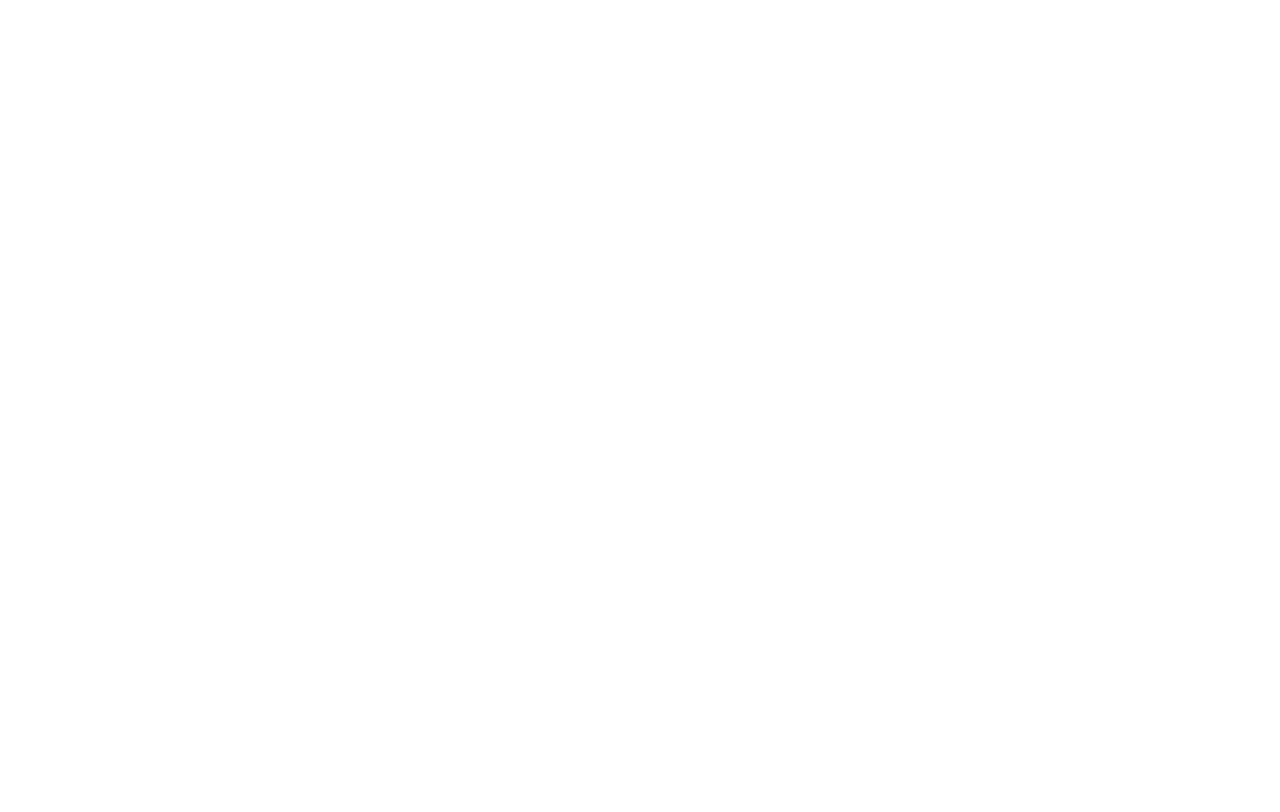
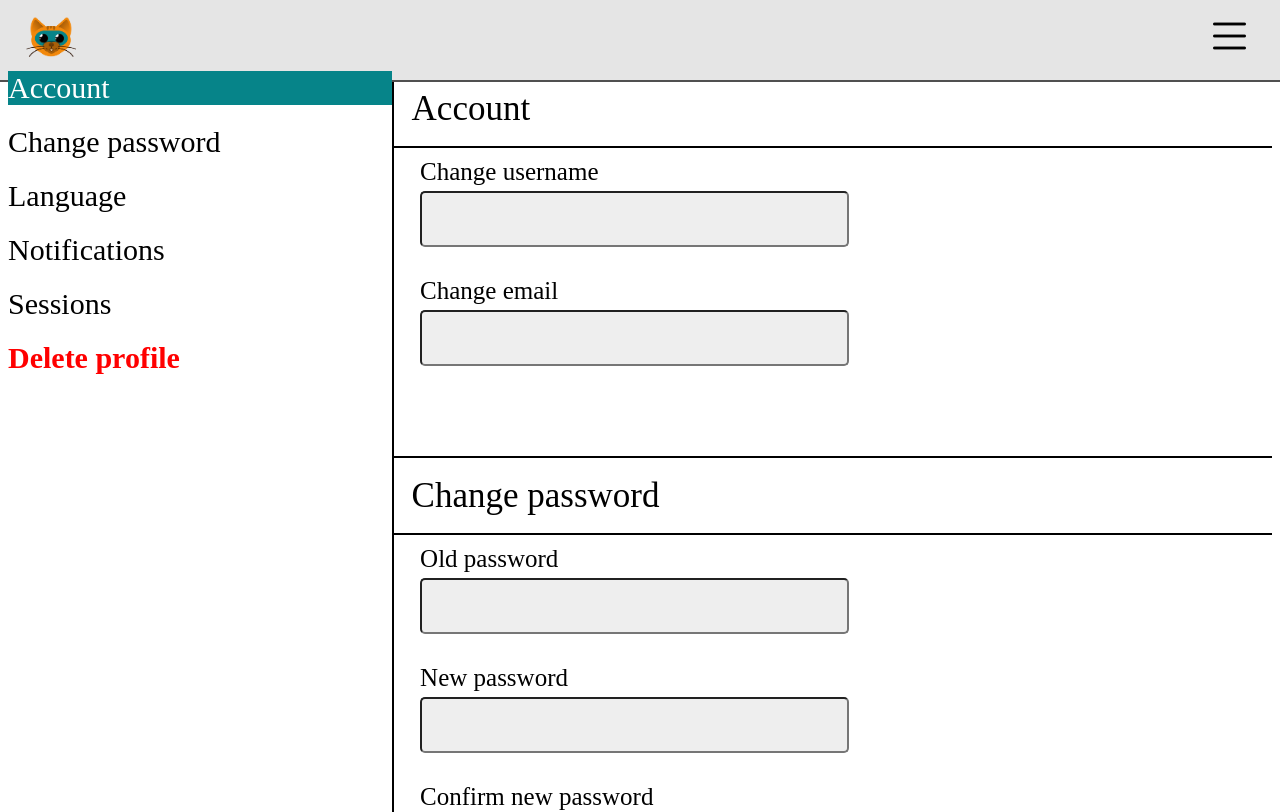
Before and after one commit to szogabaha/HanziHero_uip_2_project, an Angular app in the folder angular-hanzihero/: page /settings in a window 1280 px wide. Before the commit this address led to /. Shown: the top 812 px of the page. Built offline with nearby package versions, Linux system fonts and the light colour scheme.

Commit message:
add settings module, fixes needed

```diff
--- a/angular-hanzihero/src/app/app-routing.module.ts
+++ b/angular-hanzihero/src/app/app-routing.module.ts
@@ -5,6 +5,7 @@ import { RegisterComponent } from './register/register.component';
 import { ForgotpasswordComponent } from './forgotpassword/forgotpassword.component';
 import { DashboardComponent } from './dashboard/dashboard.component';
 import { SessionComponent } from './session/session.component';
+import { SettingsComponent } from './settings/settings.component';
 
 const routes: Routes = [
   {path: '', redirectTo: "login", pathMatch: "full"},
@@ -12,7 +13,8 @@ const routes: Routes = [
   { path: 'register', component: RegisterComponent},
   { path: 'passwordreset', component: ForgotpasswordComponent},
   { path: 'dashboard', component: DashboardComponent},
-  {path: 'session', component: SessionComponent},
+  { path: 'session', component: SessionComponent},
+  { path: 'settings', component: SettingsComponent},
 ];
 
 @NgModule({
--- a/angular-hanzihero/src/app/app.module.ts
+++ b/angular-hanzihero/src/app/app.module.ts
@@ -16,6 +16,7 @@ import { ProgressBarComponent } from './progress-bar/progress-bar.component';
 import {DragDropModule} from '@angular/cdk/drag-drop';
 import { AudioplayerComponent } from './audioplayer/audioplayer.component';
 import { CharacterAnimationComponent } from './character-animation/character-animation.component';
+import { SettingsComponent } from './settings/settings.component';
 
 
 @NgModule({
@@ -30,6 +31,7 @@ import { CharacterAnimationComponent } from './character-animation/character-ani
     ProgressBarComponent,
     AudioplayerComponent,
     CharacterAnimationComponent,
+    SettingsComponent,
   ],
   imports: [
     BrowserModule,
--- a/angular-hanzihero/src/app/headerbar/headerbar.component.html
+++ b/angular-hanzihero/src/app/headerbar/headerbar.component.html
@@ -11,7 +11,7 @@
 
 <div id="menu_selector" *ngIf="UnfoldMenu">
     <nav>
-        <div class="settings_nav"> Settings </div>
+        <a routerLink="/settings"><div class="settings_nav"> Settings </div></a>
         <div class="divider"></div>
         <a routerLink="/login">
             <div class="logout_nav">Log out</div>
--- /dev/null
+++ b/angular-hanzihero/src/app/settings/settings.component.css
@@ -0,0 +1,74 @@
+ul.navbar {
+  list-style-type: none;
+  margin: 0;
+  padding: 0;
+  display: flex;
+  gap: 10px;
+  align-items: center;
+  font-size: 30px;
+  border-bottom: solid 2px;
+}
+
+#main-part{
+  padding-top: 5%;
+  display: flex;
+}
+#part-selector-wrapper{
+  display: flex;
+  flex-direction: column;
+  justify-content: space-between;
+  width: 35%;
+  font-size: 30px;
+  border-right: solid 2px;
+}
+
+#part-selector{
+  display: flex;
+  list-style-type: none;
+  margin: 0;
+  padding: 0;
+  gap: 20px;
+  flex-direction: column;
+  position: fixed;
+  width: 30%;
+}
+
+#delete-profile{
+  margin-top: auto;
+  color: red;
+  font-weight: bold;
+}
+
+#settings-wrapper{
+  width: 80%;
+}
+
+.section-title{
+  border-bottom: solid 2px;
+  font-size: 35px;
+  padding: 0.5em;
+}
+
+.section-content{
+  border-bottom: solid 2px;
+  padding-left: 1em;
+}
+
+.settings-form{
+  font-size: 25px;
+  margin: 10px 10px 60px;
+}
+
+input[type=text], input[type=password]{
+  width: 50%;
+  height: 50px;
+  border-radius: 5px;
+  background-color: #eeeeee;
+  margin-bottom: 30px;
+  margin-top: 5px;
+}
+
+.selected{
+  background-color: #068489;
+  color: white;
+}
--- /dev/null
+++ b/angular-hanzihero/src/app/settings/settings.component.html
@@ -0,0 +1,62 @@
+<app-headerbar></app-headerbar>
+<div id="main-part">
+    <div id="part-selector-wrapper">
+        <ul id="part-selector">
+            <li *ngFor="let item of settingsProperties" [class.selected]="item.class === 'selected'">{{ item.name }}</li>
+            <div id="delete-profile"> Delete profile</div>
+        </ul>
+
+    </div>
+    <div id="settings-wrapper" (scroll)="onScroll($event)">
+        <div class="section">
+            <div class="section-title" id="section-account">Account</div>
+            <div class="section-content">
+                <form class="settings-form">
+                    <label for="username">Change username</label><br>
+                    <input type="text" id="username" name="username"><br>
+
+                    <label for="email">Change email</label><br>
+                    <input type="text" id="email" name="username"><br>
+
+                </form>
+            </div>
+        </div>
+
+        <div class="section">
+            <div class="section-title" id="section-password">Change password</div>
+            <div class="section-content">
+                <form class="settings-form">
+                    <label for="oldpw">Old password</label><br>
+                    <input type="text" id="oldpw" name="username"><br>
+
+                    <label for="newpw">New password</label><br>
+                    <input type="text" id="newpw" name="username"><br>
+
+                    <label for="confirmnewpw">Confirm new password</label><br>
+                    <input type="text" id="confirmnewpw" name="username"><br>
+
+                </form>
+            </div>
+        </div>
+
+        <div class="section">
+            <div class="section-title" id="section-language">Language</div>
+            <div class="section-content"></div>
+        </div>
+
+        <div class="section">
+            <div class="section-title" id="section-notifications">Notifications</div>
+            <div class="section-content"></div>
+        </div>
+
+        <div class="section">
+            <div class="section-title" id="section-sessions">Sessions</div>
+            <div class="section-content"></div>
+        </div>
+
+        <div class="section">
+            <div class="section-title" id="section-delete">Delete profile</div>
+            <div class="section-content"></div>
+        </div>
+    </div>
+</div>
--- /dev/null
+++ b/angular-hanzihero/src/app/settings/settings.component.ts
@@ -0,0 +1,66 @@
+import { Component, HostListener } from '@angular/core';
+
+@Component({
+  selector: 'app-settings',
+  templateUrl: './settings.component.html',
+  styleUrls: ['./settings.component.css']
+})
+export class SettingsComponent {
+  settingsProperties = [
+    {
+      "name": "Account",
+      "class" : "selected",
+      "sectionName": "section-account",
+    },
+    {
+      "name": "Change password",
+      "class" : "",
+      "sectionName": "section-password",
+
+    },
+    {
+      "name": "Language",
+      "class" : "",
+      "sectionName": "section-language"
+    },
+    {
+      "name": "Notifications",
+      "class" : "",
+      "sectionName": "section-notifications"
+    },
+    {
+      "name": "Sessions",
+      "class" : "",
+      "sectionName": "section-settings"
+    }
+  ];
+
+  @HostListener('window:scroll', ['$event.target'])
+  onScroll(scrollableDiv: any): void {
+
+    //Find closest item
+    let closestSectionName = '';
+    let closestAbsoluteBottom = Infinity;
+
+    this.settingsProperties.forEach((item) => {
+      const element = document.getElementById(item.sectionName);
+      if (element) {
+        const rect = element.getBoundingClientRect();
+        const absoluteBottom = Math.abs(rect.bottom);
+
+        if (absoluteBottom < closestAbsoluteBottom) {
+          closestSectionName = item.name;
+          closestAbsoluteBottom = absoluteBottom;
+        }
+      }
+    });
+
+    this.settingsProperties.forEach((item) =>{
+      if (item["name"] === closestSectionName) {
+        item["class"] = "selected";
+      } else {
+        item["class"] = "";
+      }
+    });
+  }
+}
```
Also changed, not shown: 1 other file (tests, documents, lock files or other folders).
